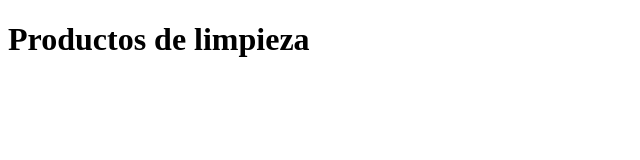
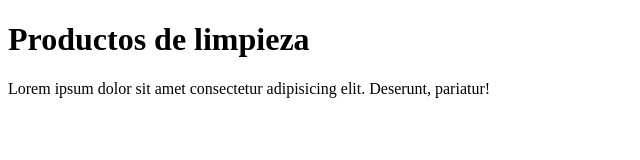
Before and after one commit to cesarcorchado/Pruebas, a plain HTML site: page productos.html in a window 1280 px wide. Shown: the whole page, without its empty margins (0-640 px from the left). Drawn offline with Linux system fonts and the light colour scheme.

Commit message:
Agregue parrafo

```diff
--- a/productos.html
+++ b/productos.html
@@ -8,5 +8,6 @@
 </head>
 <body>
     <h1>Productos de limpieza</h1>
+    <p>Lorem ipsum dolor sit amet consectetur adipisicing elit. Deserunt, pariatur!</p>
 </body>
 </html>
```
